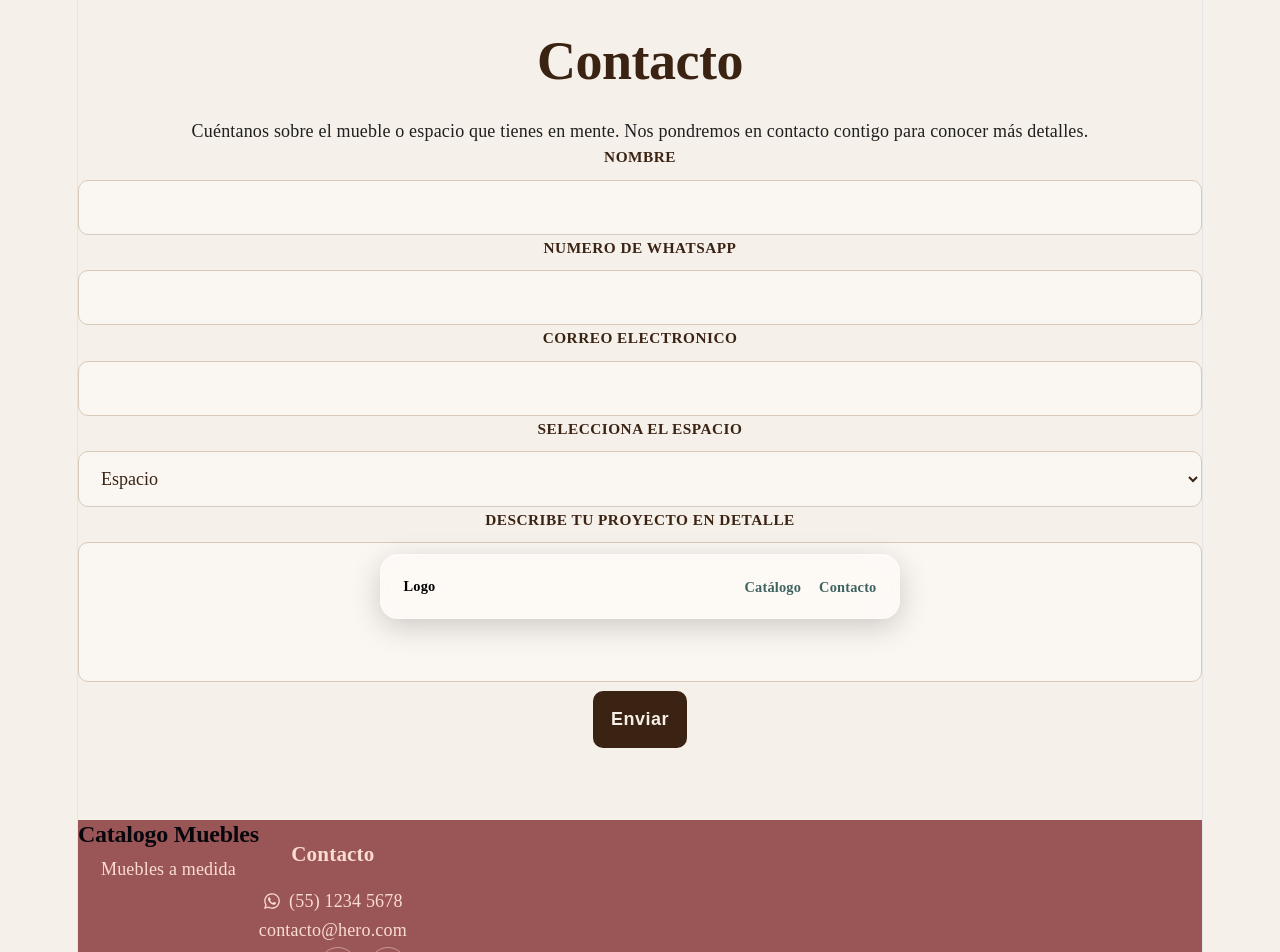
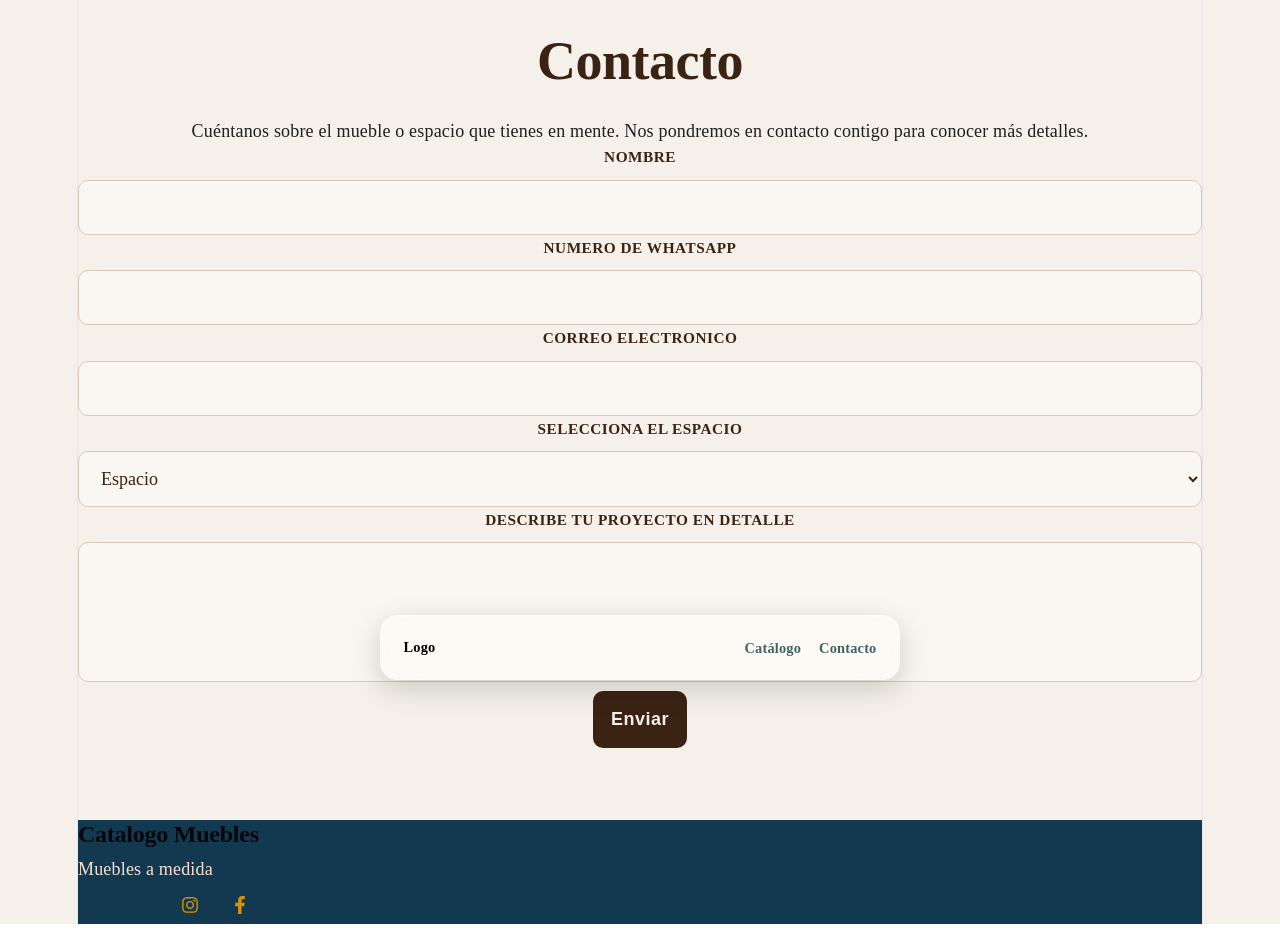
Before and after one commit to o0VanFanel0o/catalogo-muebles, a React (Vite) app: page /contact in a window 1280 px wide. Shown: the top 952 px of the page. After the commit the page ends 924 px from the top, so only its background shows below. Built offline with nearby package versions, Linux system fonts and the light colour scheme; a web font is replaced by a local one.

Commit message:
Checking new footer desing

```diff
--- a/src/components/Footer.jsx
+++ b/src/components/Footer.jsx
@@ -7,12 +7,6 @@ function Footer() {
         <div className="footer__brand">
           <h2 className="footer__logo">Catalogo Muebles</h2>
           <p className="footer__description">Muebles a medida</p>
-        </div>
-
-        <div className="footer__contact">
-          <h3 className="footer__title">Contacto</h3>
-          <p className="footer__whats"><FaWhatsapp /> (55) 1234 5678</p>
-          <p className="footer__mail">contacto@hero.com</p>
           <div className="footer__social">
             <a href="https://www.instagram.com/tu_usuario" target="_blank" rel="noreferrer" aria-label="Instagram">
               <FaInstagram />
@@ -22,6 +16,7 @@ function Footer() {
             </a>
           </div>
         </div>
+
       </footer>
     )
   }
--- a/src/styles/Footer.css
+++ b/src/styles/Footer.css
@@ -1,10 +1,16 @@
 .footer {
     display: flex;
-    background-color: #9a5656;
+    background-color: rgb(19, 57, 80);
     color: #faddce;
     margin-top: 4rem;
+    justify-content: space-between;
+    gap: 1rem;
 }
 
+.footer__brand {
+    text-align: start;
+}
+/* ===== Socials ===== */
 .footer__whats {
     display: inline-flex;
     align-items: center;
@@ -25,21 +31,22 @@
     justify-content: center;
     width: 38px;
     height: 38px;
-    border: 1px solid rgba(250, 221, 206, 0.5);
+    border: 1px solid rgb(18, 56, 79)rgb(18, 56, 79);
     border-radius: 50%;
-    color: #fff5ef;
+    color: rgb(217, 145, 0);
     transition: background-color 180ms ease, color 180ms ease;
 }
 
 .footer__social a:hover {
-    background-color: #faddce;
-    color: #7b4444;
+    background-color: rgb(37, 111, 156);
+    color: rgb(18, 56, 79);
 }
 
 @media (max-width: 640px) {
     .footer {
         flex-direction: column;
-        gap: 24px;
+        gap: 1rem;
         padding: 28px 16px;
+        text-align: center;
     }
 }
```
